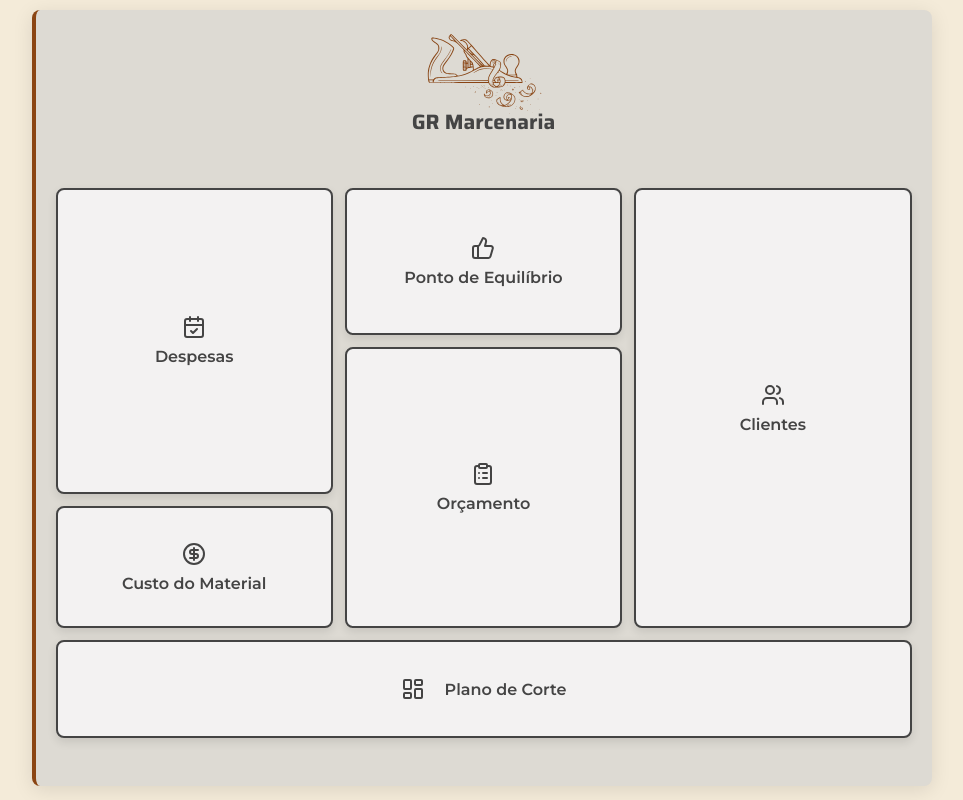
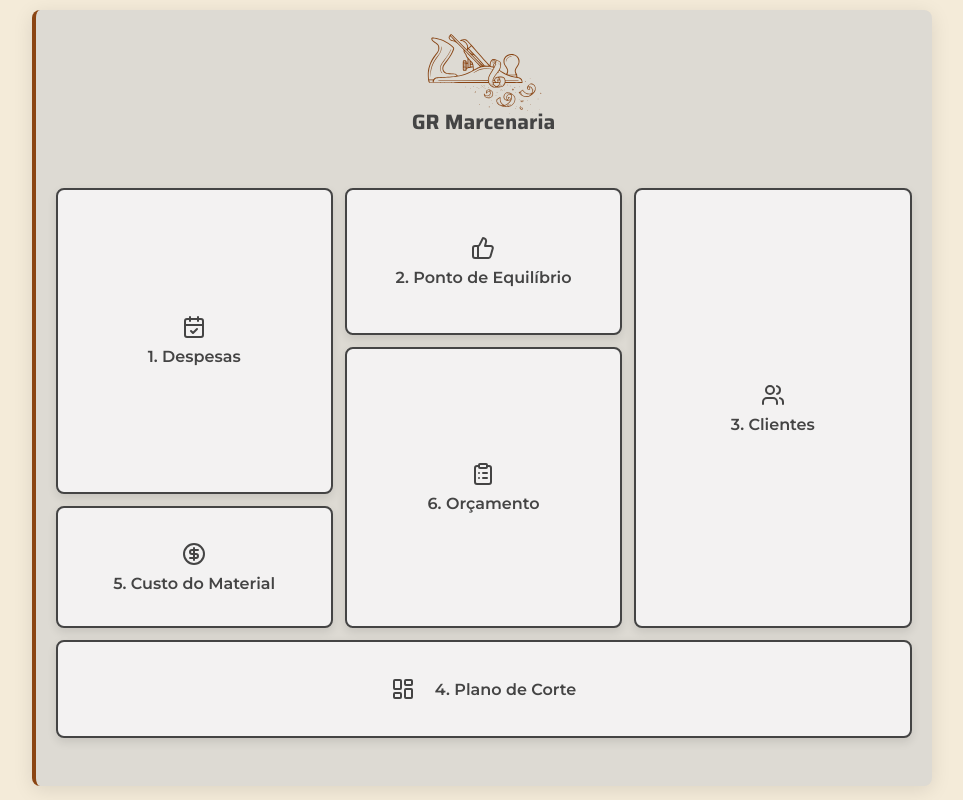
Before and after one commit to VagnerBeraldo/PI5-Marcenaria, a React (Vite) app in the folder frontend/: page / in a window 1280 px wide. Shown: the whole page, without its empty margins (157-1120 px from the left). Built offline with nearby package versions, Linux system fonts and the light colour scheme.

Commit message:
style: inclusão de sequência numérica no menu

```diff
--- a/frontend/src/pages/MenuMarcenaria.jsx
+++ b/frontend/src/pages/MenuMarcenaria.jsx
@@ -34,27 +34,17 @@ const MenuMarcenaria = () => {
           onClick={() => navigate("/despesas")}
         >
           <CalendarCheck size={24} />
-          <span>Despesas</span>
+          <span>1. Despesas</span>
         </div>
 
         <div className="grid-item item-topo-centro" onClick={() => navigate("/ponto-de-equilibrio")}>
           <ThumbsUp size={24} />
-          <span>Ponto de Equilíbrio</span>
-        </div>
-
-        <div className="grid-item item-abaixo-1" onClick={() => navigate("/custo-do-material")}>
-          <CircleDollarSignIcon size={24} />
-          <span>Custo do Material</span>
-        </div>
-
-        <div className="grid-item item-centro-baixo" onClick={() => navigate("/orcamentos")}>
-          <ClipboardList size={24} />
-          <span>Orçamento</span>
+          <span>2. Ponto de Equilíbrio</span>
         </div>
 
         <div className="grid-item item-col-direita" onClick={() => navigate("/clientes")}>
           <Users size={24} />
-          <span>Clientes</span>
+          <span>3. Clientes</span>
         </div>
 
         <div
@@ -62,8 +52,20 @@ const MenuMarcenaria = () => {
           onClick={() => navigate("/plano-de-corte")}
         >
           <LayoutDashboard size={24} />
-          <span>Plano de Corte</span>
+          <span>4. Plano de Corte</span>
         </div>
+
+        <div className="grid-item item-abaixo-1" onClick={() => navigate("/custo-do-material")}>
+          <CircleDollarSignIcon size={24} />
+          <span>5. Custo do Material</span>
+        </div>
+
+        <div className="grid-item item-centro-baixo" onClick={() => navigate("/orcamentos")}>
+          <ClipboardList size={24} />
+          <span>6. Orçamento</span>
+        </div>
+
+
       </div>
     </PageTransition>
   );
```
